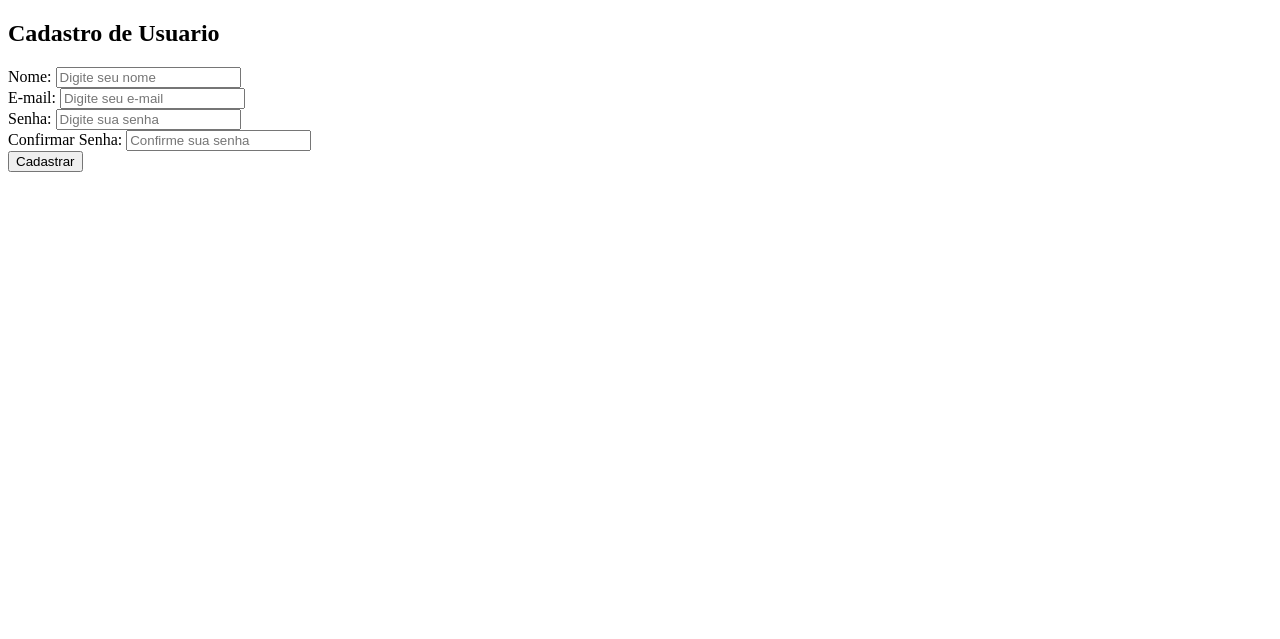
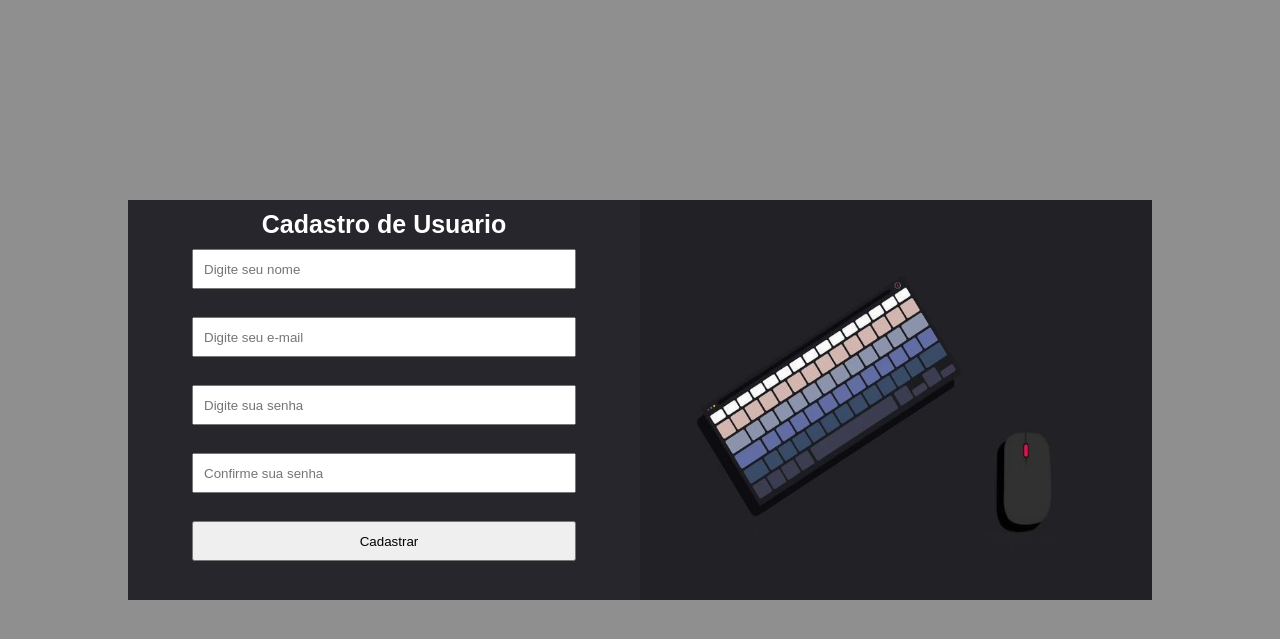
Before and after one commit to Andrezinrc/flask-cadastro-crud, a Flask app: page /usuarios/create in a window 1280 px wide. Shown: the top 639 px of the page. Run offline with Flask 3, Linux system fonts and the light colour scheme.

Commit message:
adicionando css ao projeto

```diff
--- /dev/null
+++ b/static/css/style.css
@@ -0,0 +1,63 @@
+*{
+  margin: 0;
+  padding: 0;
+  font-family: sans-serif;
+  box-sizing: border-box;
+}
+body{
+  background-color: #8F8F8F;
+}
+.titulo{
+  font-size: 25px;
+  text-align: center;
+  margin-bottom: 10px;
+  margin-top: 10px;
+  color: white;
+}
+.conteudo{
+  width: 80%;
+  display: flex;
+  position: absolute;
+  top: 50%;
+  left: 50%;
+  transform: translate(-50%, -50%);
+}
+.container-imagem{
+  width:  100%;
+  height: 400px;
+}
+.container-imagem img{
+  width: 100%;
+  height: 400px;
+}
+.formulario-cadastro{
+  display: flex;
+  flex-direction: column;
+  align-items: center;
+  width: 100%;
+  height: 400px;
+  background-color: #26262C;
+  text-align: center;
+  padding: 0px, 20px;
+}
+input{
+  width: 75%;
+  height: 40px;
+  margin-bottom: 10px;
+  padding-left: 10px;
+}
+@media screen and (max-width: 768px){
+  .conteudo{
+    display: flex;
+    flex-direction: column;
+    width: 100%;
+  }
+  .container-imagem{
+    width:  100%;
+    height: 190px;
+  }
+  .container-imagem img{
+    width: 100%;
+    height: 190px;
+  }
+}
--- a/templates/usuarios_create.html
+++ b/templates/usuarios_create.html
@@ -3,37 +3,27 @@
 <head>
     <meta charset="UTF-8">
     <meta name="viewport" content="width=device-width, initial-scale=1.0">
+    <link rel="stylesheet" href="{{ url_for('static', filename='css/style.css')}}"></link>
     <title>Cadastro de Usuario</title>
 </head>
 <body>
-
-    <h2>Cadastro de Usuario</h2>
-
-    <form method="post">
-
-        <label for="nome">Nome:</label>
+  <header></header>
+  <main class="conteudo">
+     <form class="formulario-cadastro"  method="post">
+        <h2 class="titulo" >Cadastro de Usuario</h2>
         <input type="text" id="nome" name="nome" placeholder="Digite seu nome" required>
-
         <br>
-
-        <label for="email">E-mail:</label>
         <input type="email" id="email" name="email" placeholder="Digite seu e-mail" required>
-
         <br>
-
-        <label for="senha">Senha:</label>
         <input type="password" id="senha" name="senha" placeholder="Digite sua senha" required>
-
         <br>
-
-        <label for="csenha">Confirmar Senha:</label>
         <input type="password" id="csenha" name="csenha" placeholder="Confirme sua senha" required>
-
         <br>
-
-        <input type="submit" value="Cadastrar">
-
+        <input class="botao-cadastrar" type="submit" value="Cadastrar">
     </form>
-
+    <div class="container-imagem">
+      <img src="/static/imagem/Login.jpeg">
+    </div>
+  </main>
 </body>
 </html>
--- a/templates/usuarios_delete.html
+++ b/templates/usuarios_delete.html
@@ -3,6 +3,7 @@
 <head>
     <meta charset="UTF-8">
     <meta name="viewport" content="width=device-width, initial-scale=1.0">
+    <link rel="stylesheet" href="{{ url_for('static', filename='css/style.css')}}"></link>
     <title></title>
 </head>
 <body>
--- a/templates/usuarios_recovery.html
+++ b/templates/usuarios_recovery.html
@@ -3,6 +3,7 @@
 <head>
     <meta charset="UTF-8">
     <meta name="viewport" content="width=device-width, initial-scale=1.0">
+    <link rel="stylesheet" href="{{ url_for('static', filename='css/style.css')}}"></link>
     <title>Hello, World!</title>
 </head>
 <body>
```
Also changed, not shown: templates/usuarios_update.html (+8 -24 lines), instance/meubanco.sqlite, static/imagem/Login.jpeg (added).
